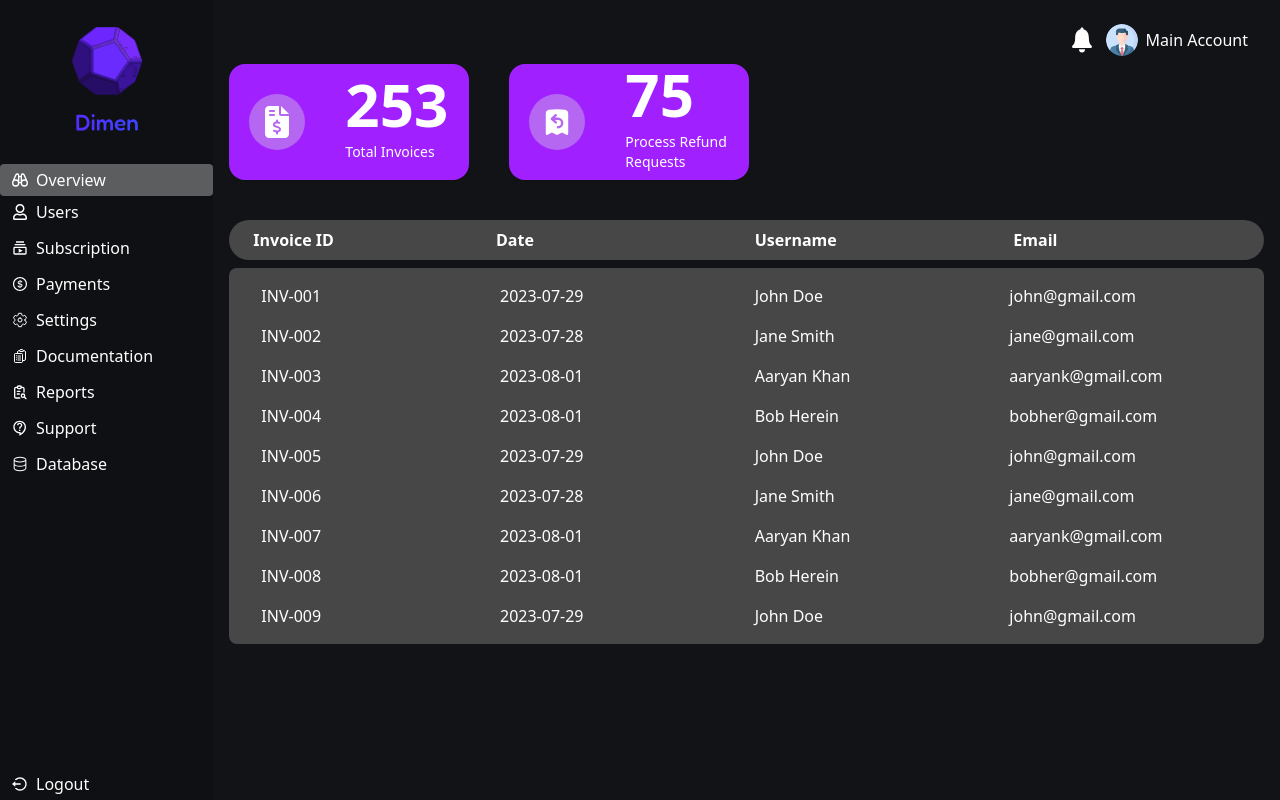
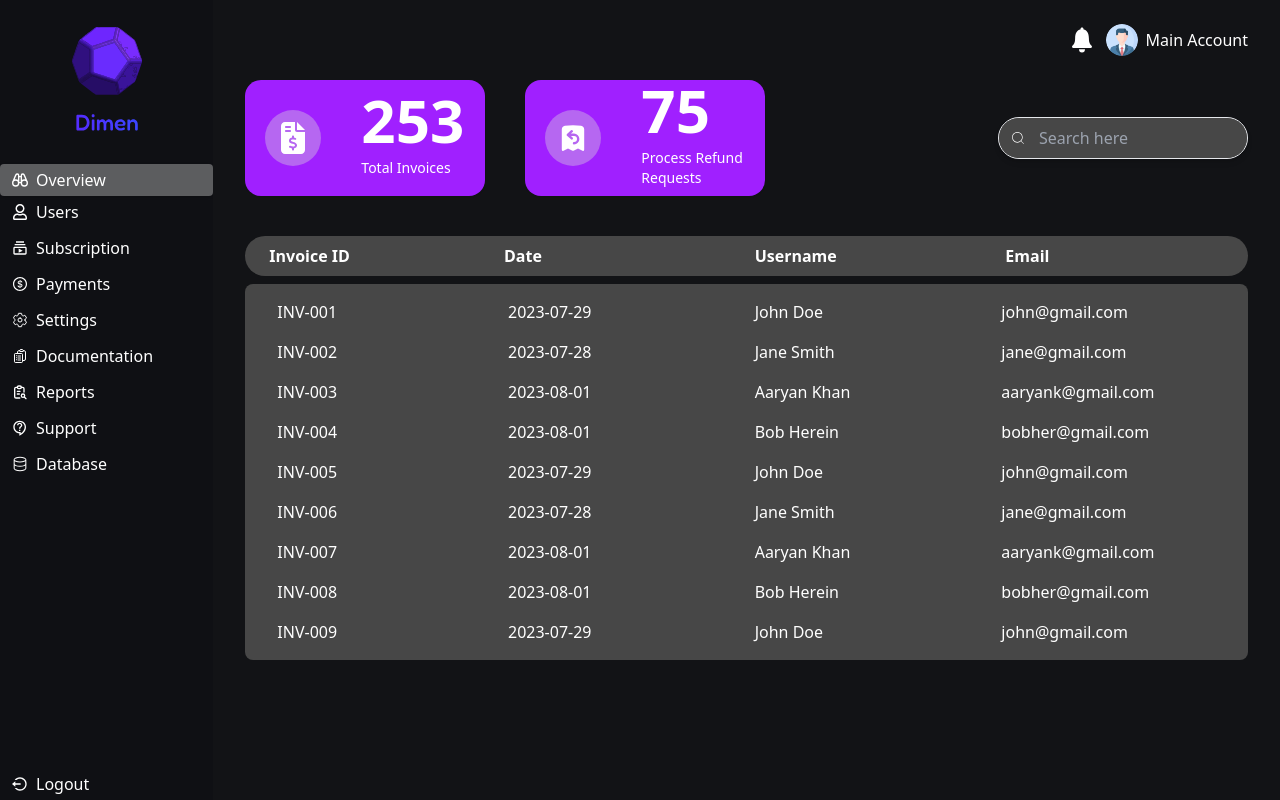
Before and after one commit to Dimen-3D-Model-Annotation/admin-dashboard, a Next.js app: page /admin/payments in a window 1280 px wide. Built offline with nearby package versions, Linux system fonts and the light colour scheme.

Commit message:
search bar for payments page

```diff
--- a/app/admin/payments/page.js
+++ b/app/admin/payments/page.js
@@ -1,6 +1,7 @@
 import React from 'react';
 import { FaFileInvoiceDollar } from "react-icons/fa6";
 import { HiMiniReceiptRefund } from "react-icons/hi2";
+import { CiSearch } from "react-icons/ci"; // Import the search icon
 import TopCards from '@components/TopCards';
 import Rectangle from '@components/Rectangle';
 
@@ -18,11 +19,30 @@ const invoiceData = [
 
 function Page() {
   return (
-    <div>
-      <div className="flex space-x-10 mb-10">
-        <TopCards icon={FaFileInvoiceDollar} number={253} label="Total Invoices" />
-        <TopCards icon={HiMiniReceiptRefund} number={75} label="Process Refund Requests" />
+    <div className="p-4">
+      {/* Top Cards and Search Bar */}
+      <div className="mb-10">
+        <div className="flex justify-between items-center mb-4">
+          <div className="flex space-x-10">
+            <TopCards icon={FaFileInvoiceDollar} number={253} label="Total Invoices" />
+            <TopCards icon={HiMiniReceiptRefund} number={75} label="Process Refund Requests" />
+          </div>
+          {/* Search Bar Container */}
+          <div className="relative w-search-bar">
+            {/* Container for search bar and icon */}
+            <div className="flex items-center border rounded-full overflow-hidden bg-custom-togglegray shadow-md">
+              <CiSearch className="text-white absolute left-3" />
+              <input
+                type="text"
+                placeholder="Search here"
+                className="w-full pl-10 py-2 text-white bg-custom-togglegray border-none rounded-full outline-none"
+              />
+            </div>
+          </div>
+        </div>
       </div>
+
+      {/* Invoice Details */}
       <div className="flex justify-center mb-4">
         <div className="w-full max-w-7xl">
           <div className="w-full h-auto rounded-full bg-custom-togglegray cursor-pointer mb-2 p-2">
--- a/components/Box.jsx
+++ b/components/Box.jsx
@@ -1,13 +1,13 @@
 import React from 'react';
 import Button from '@components/Button';
 
-const Box = ({ box, isDetailBox = false, isPremiumPlan = false }) => {
-  const width = "w-120"; // Updated width for both heading and details
+const Box = ({ box, isDetailBox = false, isPremiumPlan = false, className = '' }) => {
+  const width = "w-120"; // Default width for general boxes
   const height = isDetailBox ? "h-auto" : "h-10";
   const borderRadius = isDetailBox ? "rounded-lg" : "rounded-full";
 
   return (
-    <div className={`relative ${width} ${height} ${borderRadius} bg-custom-togglegray cursor-pointer mb-4 flex flex-col justify-center p-4`}>
+    <div className={`relative ${width} ${height} ${borderRadius} ${className} bg-custom-togglegray cursor-pointer mb-4 flex flex-col justify-center p-4`}>
       {isDetailBox ? (
         <>
           {box.map((item, index) => (
--- a/tailwind.config.js
+++ b/tailwind.config.js
@@ -22,6 +22,7 @@ module.exports = {
       width: {
         'custom-width': '75%', // Custom width class
         '120': '30rem', // Adjust this value as needed
+        'search-bar': '250px', // Adjusted width for search bar
       },
     },
   },
```
